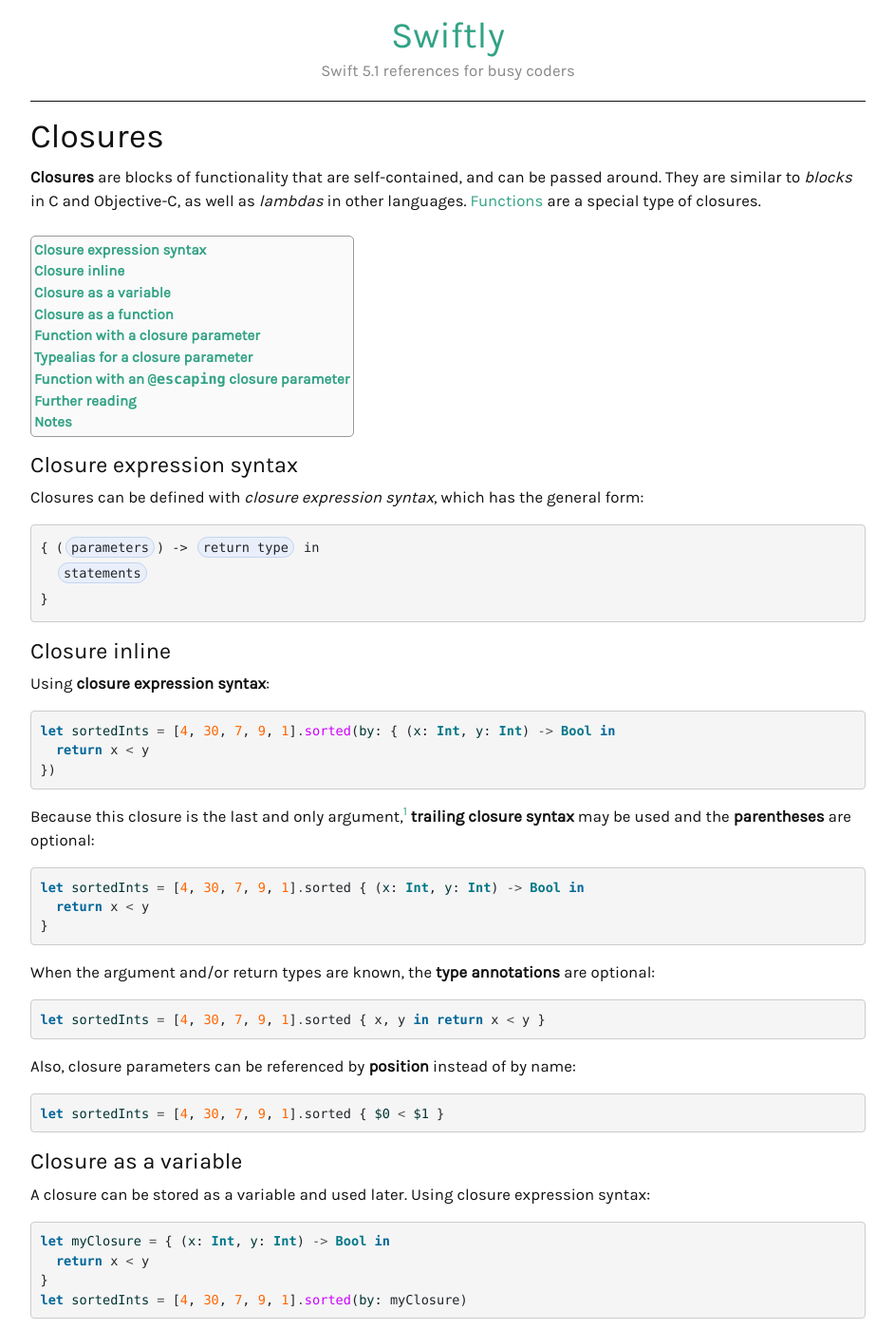
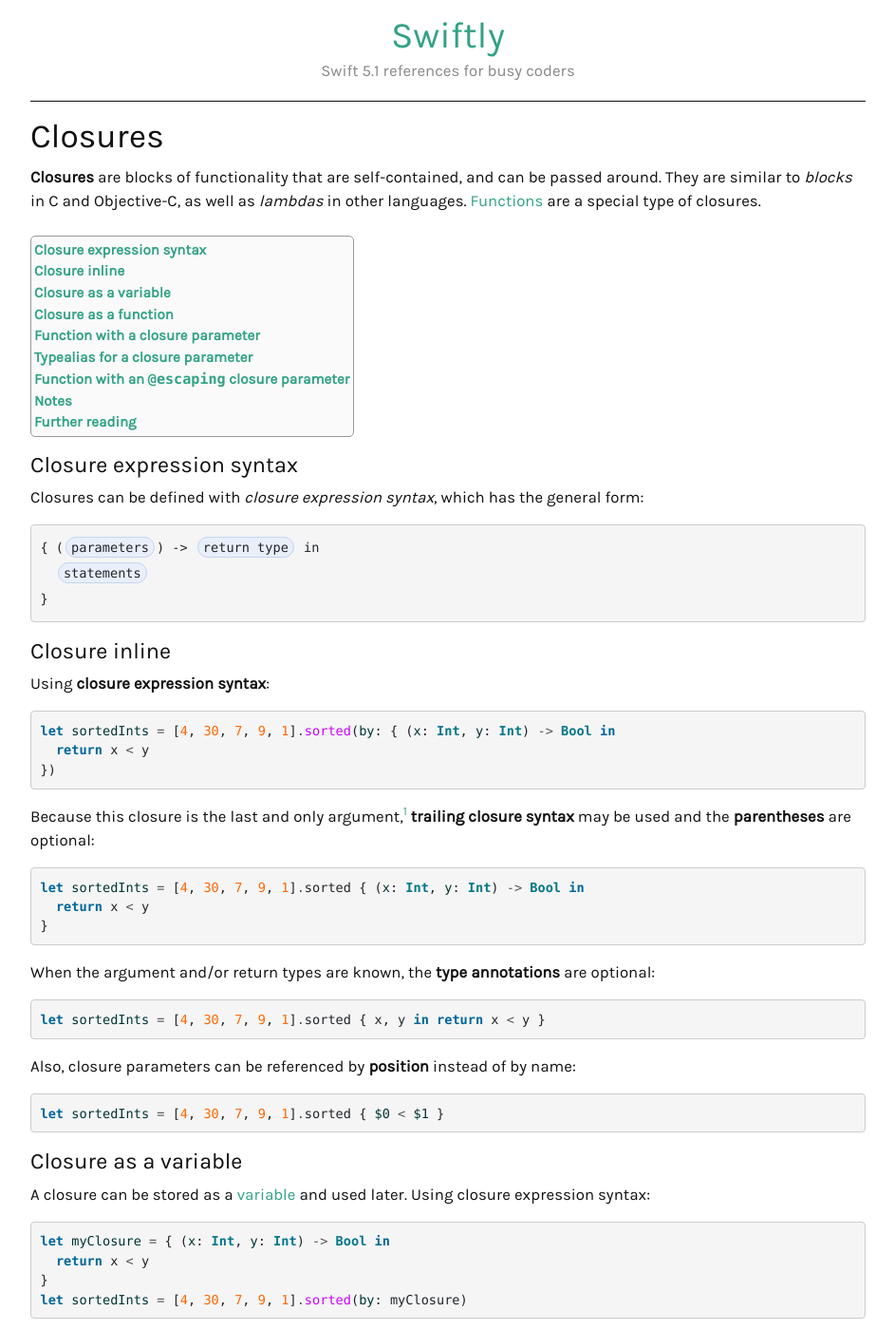
Before and after one commit to ebelinski/swiftly, a Jekyll site: the page built from closures.md, in a window 1280 px wide and 1400 px high. Shown: the whole window at 95% size, without its empty margins (168-1111 px from the left). Built offline with Jekyll 4.4.1, drawn with Linux system fonts in a browser that asks for light colours; comment, search, counter and statistics services are not loaded; part of the change alters nothing that is shown; some of the changed text lies outside the part shown.

````diff
--- a/closures.md
+++ b/closures.md
@@ -11,7 +11,7 @@ redirect_from:
   - /lambdas/
 ---
 
-**Closures** are blocks of functionality that are self-contained, and can be passed around. They are similar to _blocks_ in C and Objective-C, as well as _lambdas_ in other languages. [Functions](/swift-functions") are a special type of closures.
+**Closures** are blocks of functionality that are self-contained, and can be passed around. They are similar to _blocks_ in C and Objective-C, as well as _lambdas_ in other languages. [Functions](/functions) are a special type of closures.
 
 * TOC
 {:toc}
@@ -58,7 +58,7 @@ let sortedInts = [4, 30, 7, 9, 1].sorted { $0 < $1 }
 
 ### Closure as a variable
 
-A closure can be stored as a variable and used later. Using closure expression syntax:
+A closure can be stored as a [variable](/variables) and used later. Using closure expression syntax:
 
 ```swift
 let myClosure = { (x: Int, y: Int) -> Bool in
@@ -69,7 +69,7 @@ let sortedInts = [4, 30, 7, 9, 1].sorted(by: myClosure)
 
 ### Closure as a function
 
-A [function](/swift-functions") is a type of closure, so a closure can be stored as a function to be used later.
+A [function](/functions") is a type of closure, so a closure can be stored as a function to be used later.
 
 ```swift
 func myClosure(x: Int, y: Int) -> Bool {
@@ -149,13 +149,12 @@ multiplyRemotely(x: 5, y: 6) { print($0) }
 // Output: 30
 ```
 
-### Further reading
-
-* [Swift functions guide](/swift-functions")
-* [Closures (The Swift Programming Language)](https://developer.apple.com/library/content/documentation/Swift/Conceptual/Swift_Programming_Language/Closures.html)
-
 ### Notes
 
 [^1]: When a closure is the last parameter of a function, it is called a **trailing closure**.
 [^2]: It is commonly asked why the argument names don't appear in the closure call, like `completion(result: x * y)`. The reason for this is that as of Swift 3, closure argument labels are [no longer part of the closure type](https://github.com/apple/swift-evolution/blob/master/proposals/0111-remove-arg-label-type-significance.md).
 [^3]: This makes it possible to make a network call to a remote server, return the function, then have the closure get executed when the server response is received. The benefit of this is that the rest of the execution of the function, and subsequently parent functions, do not have to get blocked while the app waits for a response.
+
+### Further reading
+
+* [Closures (The Swift Programming Language)](https://docs.swift.org/swift-book/LanguageGuide/Closures.html)
````
